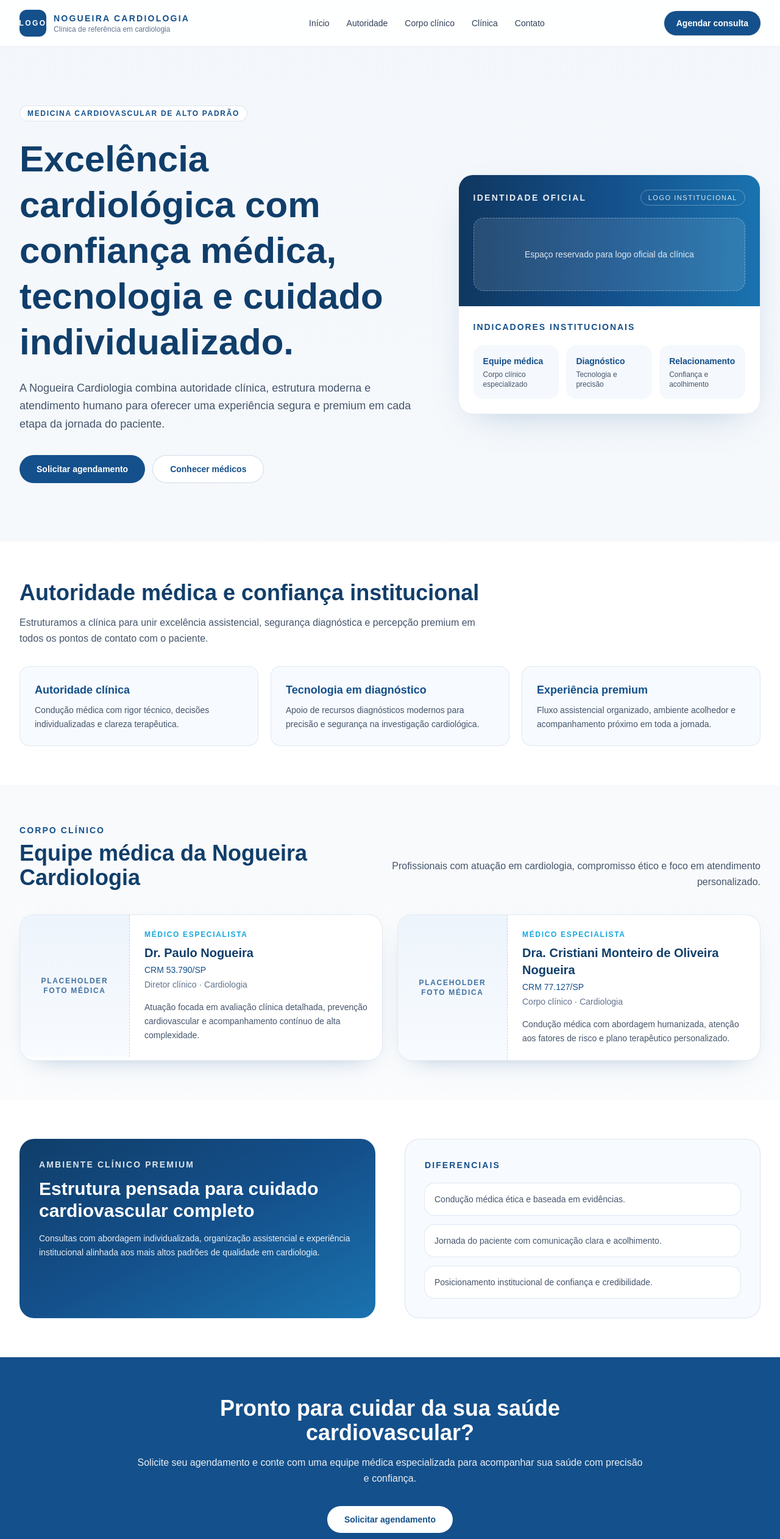
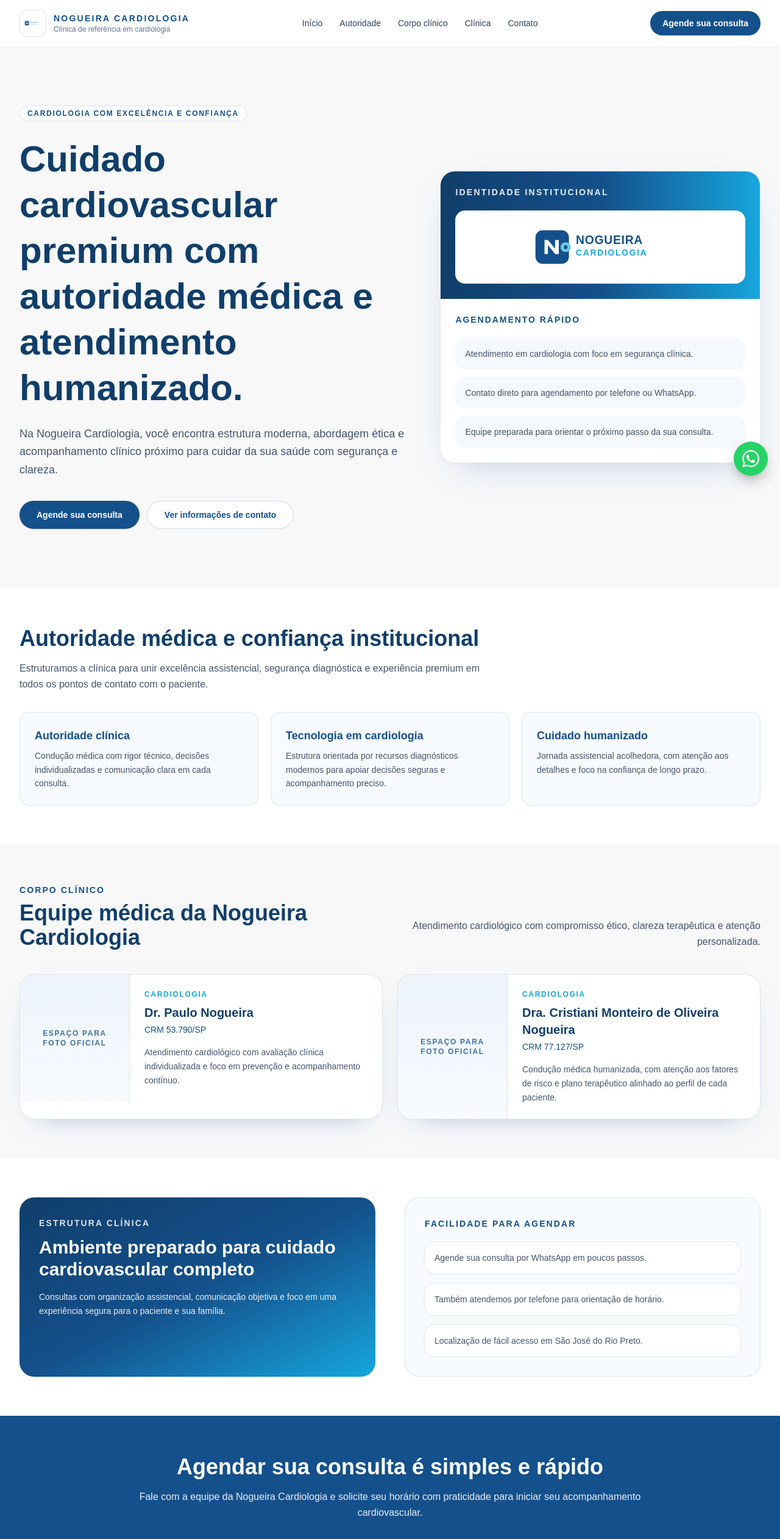
Before and after one commit to Libonatti93/Nogueira-Cardiologia-Digital-Platform, a Next.js app in the folder apps/web/: page / in a window 1280 px wide. Shown: the top 2523 px of the page at 61% size. Built offline with nearby package versions, Linux system fonts and the light colour scheme.

Commit message:
Refina homepage com foco em autoridade e agendamento

```diff
--- a/apps/web/src/app/page.tsx
+++ b/apps/web/src/app/page.tsx
@@ -1,15 +1,18 @@
+import Image from 'next/image';
+
 const authorityPillars = [
   {
     title: 'Autoridade clínica',
-    description: 'Condução médica com rigor técnico, decisões individualizadas e clareza terapêutica.',
+    description: 'Condução médica com rigor técnico, decisões individualizadas e comunicação clara em cada consulta.',
   },
   {
-    title: 'Tecnologia em diagnóstico',
-    description: 'Apoio de recursos diagnósticos modernos para precisão e segurança na investigação cardiológica.',
+    title: 'Tecnologia em cardiologia',
+    description:
+      'Estrutura orientada por recursos diagnósticos modernos para apoiar decisões seguras e acompanhamento preciso.',
   },
   {
-    title: 'Experiência premium',
-    description: 'Fluxo assistencial organizado, ambiente acolhedor e acompanhamento próximo em toda a jornada.',
+    title: 'Cuidado humanizado',
+    description: 'Jornada assistencial acolhedora, com atenção aos detalhes e foco na confiança de longo prazo.',
   },
 ];
 
@@ -17,25 +20,32 @@ const doctors = [
   {
     name: 'Dr. Paulo Nogueira',
     crm: 'CRM 53.790/SP',
-    role: 'Diretor clínico · Cardiologia',
-    bio: 'Atuação focada em avaliação clínica detalhada, prevenção cardiovascular e acompanhamento contínuo de alta complexidade.',
+    bio: 'Atendimento cardiológico com avaliação clínica individualizada e foco em prevenção e acompanhamento contínuo.',
   },
   {
     name: 'Dra. Cristiani Monteiro de Oliveira Nogueira',
     crm: 'CRM 77.127/SP',
-    role: 'Corpo clínico · Cardiologia',
-    bio: 'Condução médica com abordagem humanizada, atenção aos fatores de risco e plano terapêutico personalizado.',
+    bio: 'Condução médica humanizada, com atenção aos fatores de risco e plano terapêutico alinhado ao perfil de cada paciente.',
   },
 ];
 
+const whatsappLink = 'https://wa.me/5517997440223';
+
 export default function Home() {
   return (
-    <div className="min-h-screen bg-gradient-to-b from-[#F3F7FB] via-[#F8FAFC] to-white text-slate-900">
-      <header className="sticky top-0 z-20 border-b border-[#14508B]/10 bg-white/90 backdrop-blur-xl">
+    <div className="min-h-screen bg-[#F8F8F9] text-slate-900">
+      <header className="sticky top-0 z-30 border-b border-[#14508B]/10 bg-white/95 backdrop-blur-xl">
         <div className="mx-auto flex w-full max-w-7xl items-center justify-between gap-4 px-6 py-4 lg:px-8">
           <a href="#inicio" className="flex items-center gap-3">
-            <div className="flex h-11 w-11 items-center justify-center rounded-xl border border-[#14508B]/15 bg-[#14508B] text-xs font-bold tracking-[0.2em] text-white">
-              LOGO
+            <div className="flex h-11 w-11 items-center justify-center overflow-hidden rounded-xl border border-[#14508B]/15 bg-white p-1.5">
+              <Image
+                src="/brand/nogueira-cardiologia-logo.svg"
+                alt="Logo Nogueira Cardiologia"
+                width={96}
+                height={96}
+                className="h-full w-full object-contain"
+                priority
+              />
             </div>
             <div>
               <p className="text-sm font-semibold uppercase tracking-[0.16em] text-[#14508B]">Nogueira Cardiologia</p>
@@ -62,67 +72,74 @@ export default function Home() {
           </nav>
 
           <a
-            href="#agendamento"
+            href={whatsappLink}
+            target="_blank"
+            rel="noreferrer"
             className="inline-flex items-center justify-center rounded-full bg-[#14508B] px-5 py-2.5 text-sm font-semibold text-white shadow-sm transition-colors hover:bg-[#11457B]"
           >
-            Agendar consulta
+            Agende sua consulta
           </a>
         </div>
       </header>
 
       <main>
-        <section id="inicio" className="mx-auto grid w-full max-w-7xl gap-12 px-6 py-16 lg:grid-cols-[1.15fr_0.85fr] lg:items-center lg:px-8 lg:py-24">
+        <section
+          id="inicio"
+          className="mx-auto grid w-full max-w-7xl gap-12 px-6 py-16 lg:grid-cols-[1.1fr_0.9fr] lg:items-center lg:px-8 lg:py-24"
+        >
           <div>
             <span className="inline-flex rounded-full border border-[#14508B]/15 bg-white px-3 py-1 text-xs font-semibold uppercase tracking-[0.14em] text-[#14508B]">
-              Medicina cardiovascular de alto padrão
+              Cardiologia com excelência e confiança
             </span>
             <h1 className="mt-6 text-4xl font-semibold leading-tight text-[#103E6A] md:text-5xl lg:text-6xl">
-              Excelência cardiológica com confiança médica, tecnologia e cuidado individualizado.
+              Cuidado cardiovascular premium com autoridade médica e atendimento humanizado.
             </h1>
             <p className="mt-6 max-w-2xl text-base leading-relaxed text-slate-600 md:text-lg">
-              A Nogueira Cardiologia combina autoridade clínica, estrutura moderna e atendimento humano para oferecer
-              uma experiência segura e premium em cada etapa da jornada do paciente.
+              Na Nogueira Cardiologia, você encontra estrutura moderna, abordagem ética e acompanhamento clínico
+              próximo para cuidar da sua saúde com segurança e clareza.
             </p>
 
             <div className="mt-9 flex flex-col gap-3 sm:flex-row">
               <a
-                href="#agendamento"
-                className="inline-flex items-center justify-center rounded-full bg-[#14508B] px-7 py-3 text-sm font-semibold text-white transition-colors hover:bg-[#11457B]"
+                href={whatsappLink}
+                target="_blank"
+                rel="noreferrer"
+                className="inline-flex items-center justify-center rounded-full bg-[#14508B] px-7 py-3 text-sm font-semibold text-white shadow-sm transition-colors hover:bg-[#11457B]"
               >
-                Solicitar agendamento
+                Agende sua consulta
               </a>
               <a
-                href="#corpo-clinico"
+                href="#contato"
                 className="inline-flex items-center justify-center rounded-full border border-[#14508B]/20 bg-white px-7 py-3 text-sm font-semibold text-[#14508B] transition-colors hover:border-[#14508B]/40"
               >
-                Conhecer médicos
+                Ver informações de contato
               </a>
             </div>
           </div>
 
           <aside className="overflow-hidden rounded-3xl border border-[#14508B]/10 bg-white shadow-[0_20px_60px_-30px_rgba(20,80,139,0.35)]">
-            <div className="border-b border-[#14508B]/10 bg-gradient-to-r from-[#0F3760] via-[#14508B] to-[#1A73AF] p-6 text-white">
-              <div className="flex items-center justify-between gap-4">
-                <p className="text-sm font-semibold uppercase tracking-[0.16em] text-white/90">Identidade oficial</p>
-                <span className="rounded-full border border-white/30 px-3 py-1 text-[11px] font-medium uppercase tracking-[0.14em] text-white/85">
-                  logo institucional
-                </span>
-              </div>
-              <div className="mt-5 flex min-h-[120px] items-center justify-center rounded-2xl border border-dashed border-white/35 bg-white/10 text-sm font-medium text-white/85">
-                Espaço reservado para logo oficial da clínica
+            <div className="border-b border-[#14508B]/10 bg-gradient-to-r from-[#103E6A] via-[#14508B] to-[#15A7DD] p-6 text-white">
+              <p className="text-sm font-semibold uppercase tracking-[0.16em] text-white/90">Identidade institucional</p>
+              <div className="mt-5 flex min-h-[120px] items-center justify-center rounded-2xl bg-white px-6 py-4 shadow-inner">
+                <Image
+                  src="/brand/nogueira-cardiologia-logo.svg"
+                  alt="Nogueira Cardiologia"
+                  width={420}
+                  height={140}
+                  className="h-20 w-full object-contain"
+                />
               </div>
             </div>
             <div className="p-6">
-              <p className="text-sm font-semibold uppercase tracking-[0.14em] text-[#14508B]">Indicadores institucionais</p>
-              <div className="mt-5 grid gap-3 sm:grid-cols-3">
+              <p className="text-sm font-semibold uppercase tracking-[0.14em] text-[#14508B]">Agendamento rápido</p>
+              <div className="mt-5 space-y-3">
                 {[
-                  ['Equipe médica', 'Corpo clínico especializado'],
-                  ['Diagnóstico', 'Tecnologia e precisão'],
-                  ['Relacionamento', 'Confiança e acolhimento'],
-                ].map(([title, subtitle]) => (
-                  <div key={title} className="rounded-2xl bg-[#F5F8FC] p-4">
-                    <p className="text-sm font-semibold text-[#14508B]">{title}</p>
-                    <p className="mt-1 text-xs text-slate-600">{subtitle}</p>
+                  'Atendimento em cardiologia com foco em segurança clínica.',
+                  'Contato direto para agendamento por telefone ou WhatsApp.',
+                  'Equipe preparada para orientar o próximo passo da sua consulta.',
+                ].map((item) => (
+                  <div key={item} className="rounded-2xl bg-[#F5F8FC] p-4 text-sm text-slate-600">
+                    {item}
                   </div>
                 ))}
               </div>
@@ -134,7 +151,7 @@ export default function Home() {
           <div className="mx-auto w-full max-w-7xl px-6 lg:px-8">
             <h2 className="text-3xl font-semibold text-[#103E6A] md:text-4xl">Autoridade médica e confiança institucional</h2>
             <p className="mt-4 max-w-3xl text-sm leading-relaxed text-slate-600 md:text-base">
-              Estruturamos a clínica para unir excelência assistencial, segurança diagnóstica e percepção premium em
+              Estruturamos a clínica para unir excelência assistencial, segurança diagnóstica e experiência premium em
               todos os pontos de contato com o paciente.
             </p>
             <div className="mt-8 grid gap-5 md:grid-cols-3">
@@ -156,7 +173,7 @@ export default function Home() {
                 <h2 className="mt-2 text-3xl font-semibold text-[#103E6A] md:text-4xl">Equipe médica da Nogueira Cardiologia</h2>
               </div>
               <p className="max-w-2xl text-sm leading-relaxed text-slate-600 md:text-right md:text-base">
-                Profissionais com atuação em cardiologia, compromisso ético e foco em atendimento personalizado.
+                Atendimento cardiológico com compromisso ético, clareza terapêutica e atenção personalizada.
               </p>
             </div>
 
@@ -164,19 +181,18 @@ export default function Home() {
               {doctors.map((doctor) => (
                 <article
                   key={doctor.name}
-                  className="overflow-hidden rounded-3xl border border-[#14508B]/12 bg-white shadow-[0_16px_40px_-28px_rgba(20,80,139,0.5)]"
+                  className="overflow-hidden rounded-3xl border border-[#14508B]/15 bg-white shadow-[0_18px_45px_-32px_rgba(20,80,139,0.55)]"
                 >
                   <div className="grid gap-0 sm:grid-cols-[180px_1fr]">
                     <div className="flex min-h-[220px] items-center justify-center border-b border-dashed border-[#14508B]/20 bg-gradient-to-b from-[#EDF4FB] to-[#F8FBFF] sm:min-h-full sm:border-b-0 sm:border-r">
                       <span className="px-4 text-center text-xs font-semibold uppercase tracking-[0.14em] text-[#14508B]/80">
-                        Placeholder foto médica
+                        Espaço para foto oficial
                       </span>
                     </div>
                     <div className="p-6">
-                      <p className="text-xs font-semibold uppercase tracking-[0.14em] text-[#15A7DD]">Médico especialista</p>
+                      <p className="text-xs font-semibold uppercase tracking-[0.14em] text-[#15A7DD]">Cardiologia</p>
                       <h3 className="mt-2 text-xl font-semibold text-[#103E6A]">{doctor.name}</h3>
                       <p className="mt-1 text-sm font-medium text-[#14508B]">{doctor.crm}</p>
-                      <p className="mt-1 text-sm text-slate-500">{doctor.role}</p>
                       <p className="mt-4 text-sm leading-relaxed text-slate-600">{doctor.bio}</p>
                     </div>
                   </div>
@@ -188,22 +204,22 @@ export default function Home() {
 
         <section id="clinica" className="bg-white py-16">
           <div className="mx-auto grid w-full max-w-7xl gap-8 px-6 lg:grid-cols-2 lg:gap-12 lg:px-8">
-            <div className="rounded-3xl bg-gradient-to-br from-[#103E6A] via-[#14508B] to-[#1A73AF] p-8 text-white">
-              <p className="text-sm font-semibold uppercase tracking-[0.15em] text-white/85">Ambiente clínico premium</p>
-              <h2 className="mt-3 text-3xl font-semibold">Estrutura pensada para cuidado cardiovascular completo</h2>
+            <div className="rounded-3xl bg-gradient-to-br from-[#103E6A] via-[#14508B] to-[#15A7DD] p-8 text-white">
+              <p className="text-sm font-semibold uppercase tracking-[0.15em] text-white/85">Estrutura clínica</p>
+              <h2 className="mt-3 text-3xl font-semibold">Ambiente preparado para cuidado cardiovascular completo</h2>
               <p className="mt-4 text-sm leading-relaxed text-white/90">
-                Consultas com abordagem individualizada, organização assistencial e experiência institucional alinhada aos
-                mais altos padrões de qualidade em cardiologia.
+                Consultas com organização assistencial, comunicação objetiva e foco em uma experiência segura para o
+                paciente e sua família.
               </p>
             </div>
 
             <div className="rounded-3xl border border-[#14508B]/12 bg-[#F7FAFE] p-8">
-              <p className="text-sm font-semibold uppercase tracking-[0.15em] text-[#14508B]">Diferenciais</p>
+              <p className="text-sm font-semibold uppercase tracking-[0.15em] text-[#14508B]">Facilidade para agendar</p>
               <div className="mt-5 space-y-4">
                 {[
-                  'Condução médica ética e baseada em evidências.',
-                  'Jornada do paciente com comunicação clara e acolhimento.',
-                  'Posicionamento institucional de confiança e credibilidade.',
+                  'Agende sua consulta por WhatsApp em poucos passos.',
+                  'Também atendemos por telefone para orientação de horário.',
+                  'Localização de fácil acesso em São José do Rio Preto.',
                 ].map((item) => (
                   <div key={item} className="rounded-2xl bg-white p-4 text-sm text-slate-600 ring-1 ring-[#14508B]/10">
                     {item}
@@ -216,16 +232,18 @@ export default function Home() {
 
         <section id="agendamento" className="bg-[#14508B] py-16">
           <div className="mx-auto w-full max-w-4xl px-6 text-center lg:px-8">
-            <h2 className="text-3xl font-semibold text-white md:text-4xl">Pronto para cuidar da sua saúde cardiovascular?</h2>
+            <h2 className="text-3xl font-semibold text-white md:text-4xl">Agendar sua consulta é simples e rápido</h2>
             <p className="mt-4 text-sm leading-relaxed text-white/90 md:text-base">
-              Solicite seu agendamento e conte com uma equipe médica especializada para acompanhar sua saúde com
-              precisão e confiança.
+              Fale com a equipe da Nogueira Cardiologia e solicite seu horário com praticidade para iniciar seu
+              acompanhamento cardiovascular.
             </p>
             <a
-              href="#contato"
+              href={whatsappLink}
+              target="_blank"
+              rel="noreferrer"
               className="mt-8 inline-flex items-center justify-center rounded-full bg-white px-7 py-3 text-sm font-semibold text-[#14508B] transition-colors hover:bg-[#F8F8F9]"
             >
-              Solicitar agendamento
+              Agendar pelo WhatsApp
             </a>
           </div>
         </section>
@@ -235,11 +253,13 @@ export default function Home() {
         <div className="mx-auto grid w-full max-w-7xl gap-6 px-6 text-sm lg:grid-cols-3 lg:px-8">
           <div>
             <p className="text-base font-semibold">Nogueira Cardiologia</p>
-            <p className="mt-2 text-white/80">Cuidado cardiológico com foco em autoridade médica, ética e excelência clínica.</p>
+            <p className="mt-2 text-white/80">Cuidado cardiológico com foco em ética, segurança clínica e excelência médica.</p>
           </div>
           <div>
             <p className="font-semibold">Contato</p>
-            <p className="mt-2 text-white/80">(00) 0000-0000</p>
+            <p className="mt-2 text-white/80">Av. José Munia, 7301 - Jardim Redentor, São José do Rio Preto - SP, 15085-895</p>
+            <p className="mt-2 text-white/80">Telefone: (17) 2139-8338</p>
+            <p className="text-white/80">WhatsApp: (17) 99744-0223</p>
             <p className="text-white/80">contato@nogueiracardiologia.com.br</p>
           </div>
           <div className="lg:text-right">
@@ -248,6 +268,19 @@ export default function Home() {
           </div>
         </div>
       </footer>
+
+      <a
+        href={whatsappLink}
+        target="_blank"
+        rel="noreferrer"
+        aria-label="Fale conosco no WhatsApp"
+        title="Fale conosco no WhatsApp"
+        className="fixed bottom-5 right-5 z-40 inline-flex h-14 w-14 items-center justify-center rounded-full bg-[#25D366] text-white shadow-[0_10px_24px_-8px_rgba(0,0,0,0.45)] transition-transform hover:scale-[1.03]"
+      >
+        <svg viewBox="0 0 24 24" aria-hidden="true" className="h-7 w-7 fill-current">
+          <path d="M20.52 3.48A11.79 11.79 0 0 0 12.09 0C5.53 0 .2 5.33.2 11.9c0 2.1.55 4.16 1.6 5.98L0 24l6.27-1.65a11.84 11.84 0 0 0 5.82 1.48h.01c6.56 0 11.9-5.33 11.9-11.9 0-3.17-1.24-6.15-3.48-8.45Zm-8.43 18.3h-.01a9.87 9.87 0 0 1-5.03-1.38l-.36-.21-3.72.98.99-3.63-.24-.37a9.9 9.9 0 0 1-1.52-5.27c0-5.45 4.44-9.89 9.9-9.89a9.8 9.8 0 0 1 7 2.9 9.81 9.81 0 0 1 2.9 7c0 5.45-4.44 9.88-9.9 9.88Zm5.43-7.42c-.3-.15-1.8-.89-2.08-.99-.28-.1-.48-.15-.68.15-.2.3-.78.99-.96 1.19-.18.2-.35.22-.65.08-.3-.15-1.26-.46-2.4-1.46-.89-.79-1.49-1.77-1.67-2.07-.17-.3-.02-.46.13-.61.13-.13.3-.35.45-.53.15-.18.2-.3.3-.5.1-.2.05-.38-.02-.53-.08-.15-.68-1.64-.93-2.24-.25-.6-.5-.52-.68-.53h-.58c-.2 0-.53.08-.8.38-.28.3-1.06 1.04-1.06 2.53s1.09 2.92 1.24 3.12c.15.2 2.13 3.24 5.16 4.54.72.31 1.28.49 1.72.62.72.23 1.37.2 1.89.12.58-.09 1.8-.73 2.06-1.44.25-.71.25-1.32.18-1.44-.08-.12-.28-.2-.58-.35Z" />
+        </svg>
+      </a>
     </div>
   );
 }
```
Also changed, not shown: apps/web/public/brand/nogueira-cardiologia-logo.svg (added).
